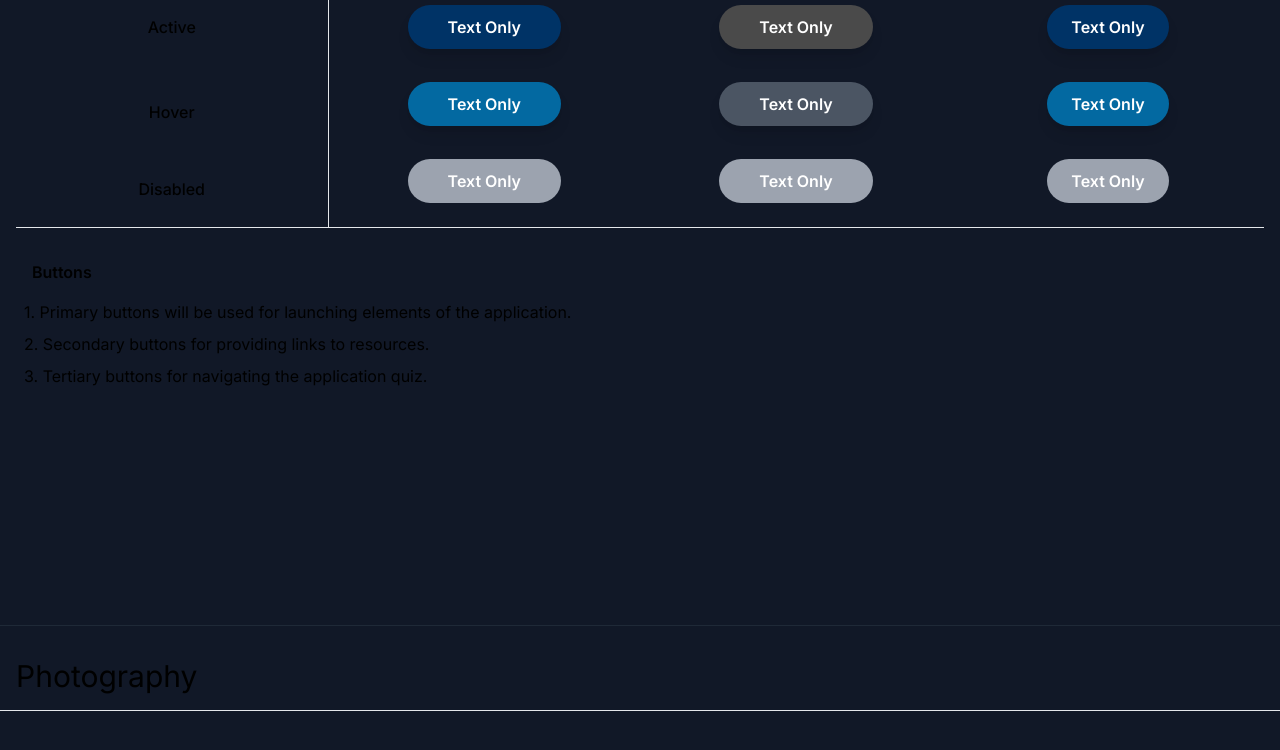
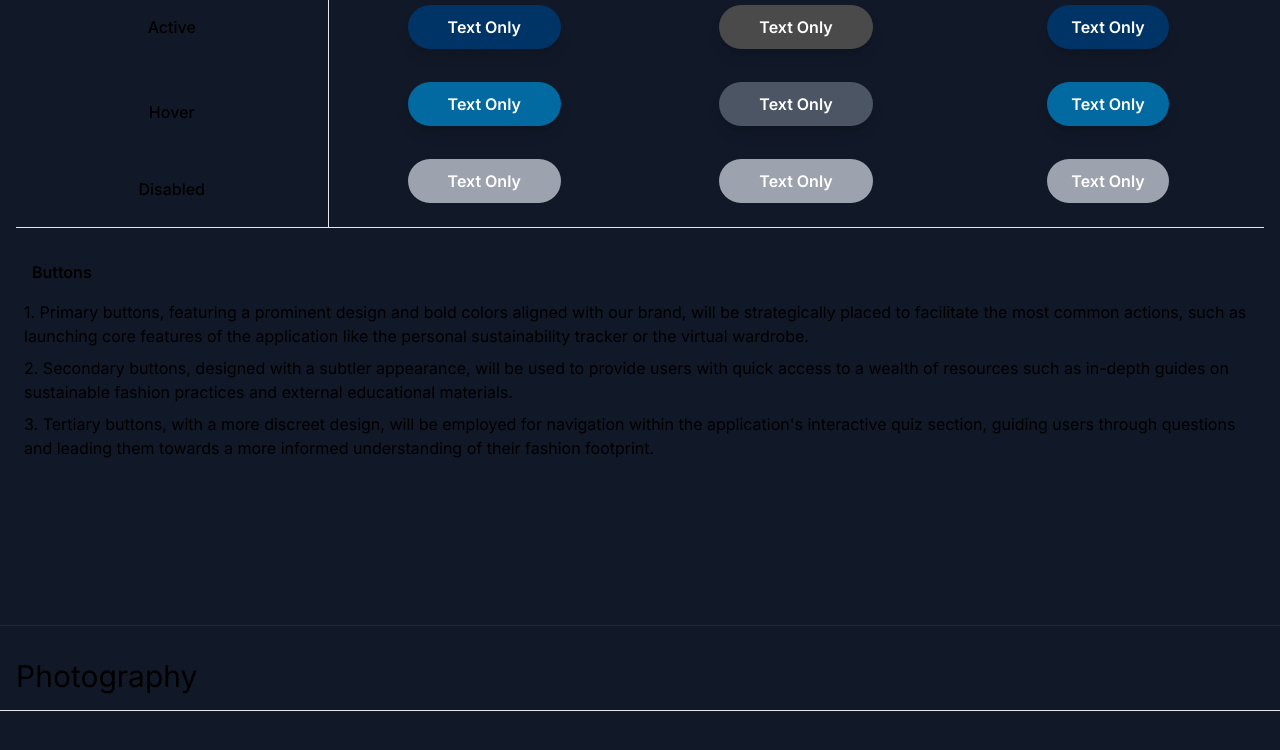
Before and after one commit to breadscorner/AwareWeare-Style, a Next.js app in the folder styleguide/: page / in a window 1280 px wide. Shown: the part 5022-5772 px from the top of the page. Built offline with nearby package versions, Linux system fonts and the light colour scheme.

Commit message:
update button descriptions

```diff
--- a/styleguide/src/app/components/graphics.tsx
+++ b/styleguide/src/app/components/graphics.tsx
@@ -72,9 +72,16 @@ export default function Graphics() {
 
       {/* Buttons Descriptions */}
       <h4 className="font-semibold mt-4 p-4">Buttons</h4>
-      <p className="mb-2 ml-2">1. Primary buttons will be used for launching elements of the application.</p>
-      <p className="mb-2 ml-2">2. Secondary buttons for providing links to resources.</p>
-      <p className="mb-2 ml-2">3. Tertiary buttons for navigating the application quiz.</p>
+      <p className="mb-2 ml-2">
+        1. Primary buttons, featuring a prominent design and bold colors aligned with our brand, will be strategically placed to facilitate the most common actions, such as launching core features of the application like the personal sustainability tracker or the virtual wardrobe.
+      </p>
+      <p className="mb-2 ml-2">
+        2. Secondary buttons, designed with a subtler appearance, will be used to provide users with quick access to a wealth of resources such as in-depth guides on sustainable fashion practices and external educational materials.
+      </p>
+      <p className="mb-2 ml-2">
+        3. Tertiary buttons, with a more discreet design, will be employed for navigation within the application's interactive quiz section, guiding users through questions and leading them towards a more informed understanding of their fashion footprint.
+      </p>
+
     </div>
   )
 }
```
